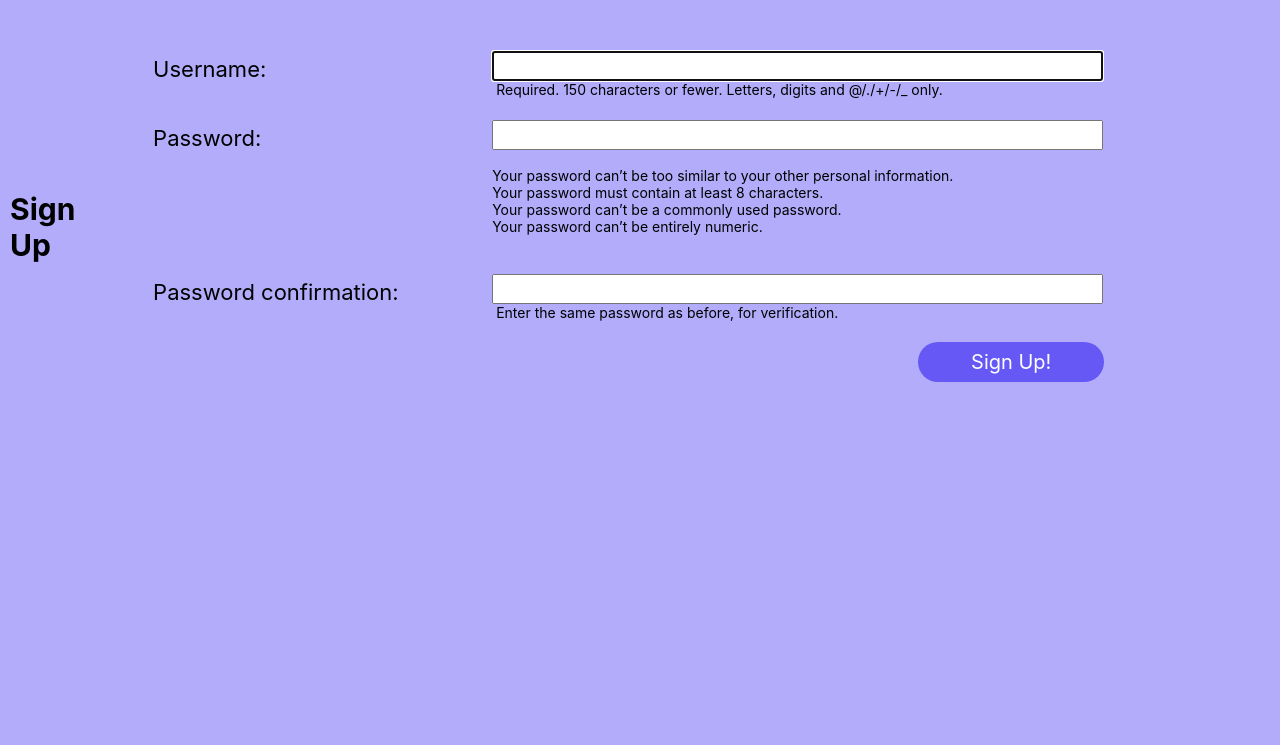
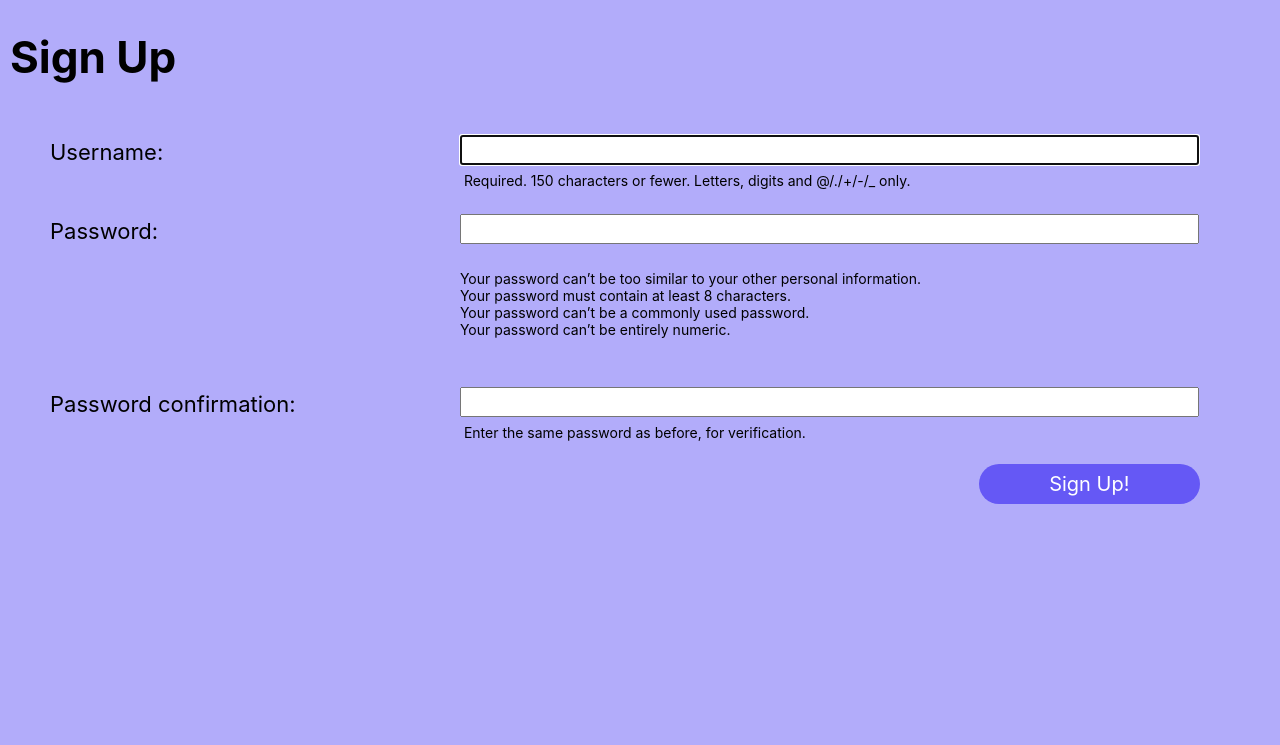
Before and after one commit to Kiibra/daily-diary, a Django app: page /accounts/signup/ in a window 1280 px wide. Shown: the part 103-848 px from the top of the page. Run offline with Django 4.2, Linux system fonts and the light colour scheme.

Commit message:
adjust README & signup css

```diff
--- a/main_app/static/css/base.css
+++ b/main_app/static/css/base.css
@@ -83,11 +83,14 @@ nav li {
   margin-left: 10px;
 }
 
-.page-header {
+.page-header{
   display: flex;
-  align-items: center;
   margin: 30px 30px 0 0px;
-  font-size: larger;
+}
+
+.signup-header {
+  margin: 30px 30px 0 0px;
+  font-size: 22px;
 }
 
 .header {
--- a/main_app/static/css/diaries/diary-detail.css
+++ b/main_app/static/css/diaries/diary-detail.css
@@ -22,7 +22,8 @@ p {
   background-color: aliceblue;
 }
 
-.diary-img > img{
+.diary-img img{
+  flex-direction: column;
   width: 20%;
   height: 60px;
 }
--- a/main_app/static/css/form.css
+++ b/main_app/static/css/form.css
@@ -15,6 +15,7 @@
 
 .page-header {
   display: flex;
+  flex-direction: row;
   max-width: 90%;
 }
 .page-header h1 {
--- a/main_app/templates/signup.html
+++ b/main_app/templates/signup.html
@@ -7,8 +7,8 @@
 
 {% block content %}
 
-<div class="page-header">
-  <h1>Sign Up</h1>
+<div class="signup-header">
+  <h1 class="signup">Sign Up</h1>
   {% if error_message %}
   <p class="red-text">{{ error_message }}</p>
   {% endif %}
@@ -17,7 +17,7 @@
     <table>
       {{ form.as_table }}
     </table>
-    <button type="submit" class="btn signup">Sign Up!</button>
+    <button type="submit" class="btn">Sign Up!</button>
   </form>
 </div>
 
```
Also changed, not shown: main_app/templates/diaries/detail.html (+6 -6 lines), main_app/static/images/README.imgs/index-pg.png, main_app/static/images/README.imgs/splash-pg.png.
